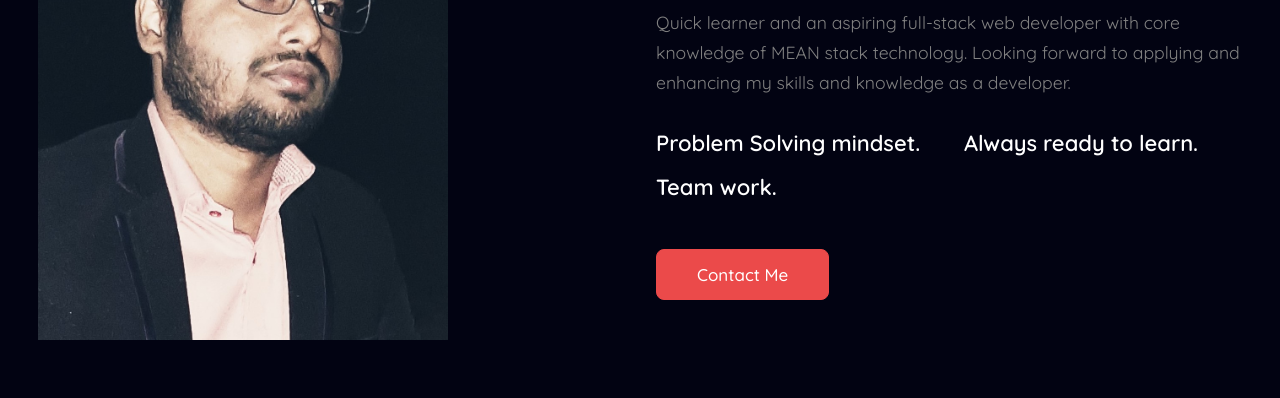
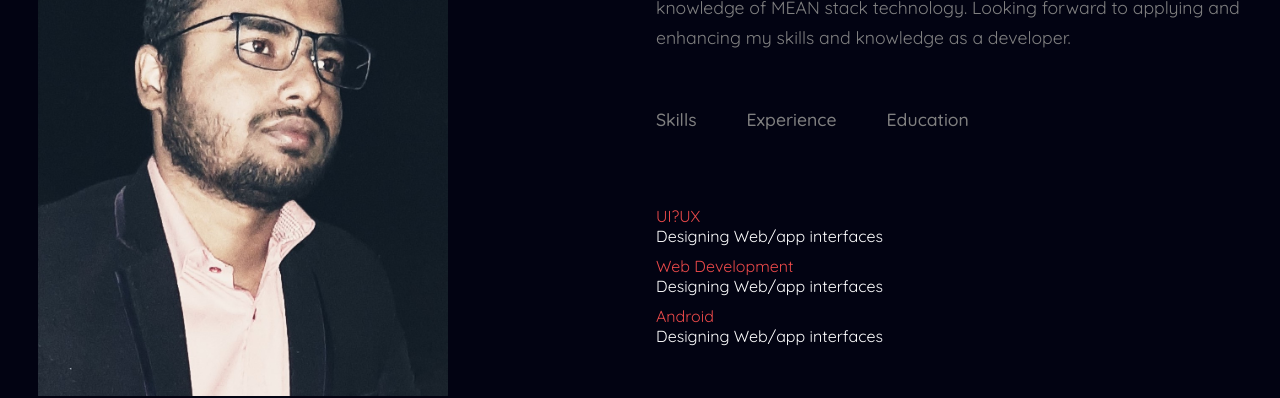
Before and after one commit to souvikbiswas2022/souvikbiswas2022.github.io, a plain HTML site: page index.html in a window 1280 px wide. Shown: the part 801-1199 px from the top of the page. Drawn offline with nearby package versions, Linux system fonts and the light colour scheme.

Commit message:
done today

```diff
--- a/index.html
+++ b/index.html
@@ -32,7 +32,7 @@
             <h4>Hello</h4>
             <h1>I'M Souvik <br><span>Biswas</span></h1>
             <h3>Full Stack Web Developer</h3>
-            <a href="#" class="btn">Resume</a>
+            <a href="/img/Souvik Bisaws_CV.pdf" download class="btn">Resume</a>
         </div>
 
     </section>
@@ -49,7 +49,7 @@
             <p>Quick learner and an aspiring full-stack web developer with core knowledge of MEAN stack technology. Looking forward to applying and enhancing my skills and knowledge as a developer.
             </p>
             <div class="about-gri">
-                <div class="about-in">
+                <!-- <div class="about-in">
                     <h5>Problem Solving mindset.</h5>
                 </div>
                 <div class="about-in">
@@ -60,9 +60,45 @@
                 </div>
                 <div class="about-in">
                     <h5></h5>
+                </div> -->
+
+             <div>
+                <div class="tab-titles">
+                    <p class="tab-links active-link" onclick="opentab('skills')">Skills</p>
+                    <p class="tab-links" onclick="opentab('experiences')">Experience</p>
+                    <p class="tab-links" onclick="opentab('education')">Education</p>
                 </div>
-            </div>
-             <a href="#" class="btn">Contact Me</a>
+                <div class="tab-contents active-tab" id="skills">
+
+                      <ul>
+                          <li><span>UI?UX</span><br>Designing Web/app interfaces</li>
+                          <li><span>Web Development</span><br>Designing Web/app interfaces</li>
+                          <li><span>Android</span><br>Designing Web/app interfaces</li>
+                      </ul>
+
+                </div>
+                <div class="tab-contents" id="experiences">
+
+                        <ul>
+                            <li><span>UI?UX</span><br>Designing Web/app interfaces</li>
+                            <li><span>Web Development</span><br>Designing Web/app interfaces</li>
+                            <li><span>Android</span><br>Designing Web/app interfaces</li>
+                        </ul>
+
+                </div>
+                <div class="tab-contents" id="education">
+
+                        <ul>
+                            <li><span>2012</span><br>Designing Web/app interfaces</li>
+                            <li><span>2018</span><br>Designing Web/app interfaces</li>
+                            <li><span>2021</span><br>Designing Web/app interfaces</li>
+                        </ul>
+
+                </div>
+
+             </div>
+               </div>
+             <a href="#contact" class="btn">Contact Me</a>
         </div>
     </section>
   <!-- --------------- -->
--- a/script.js
+++ b/script.js
@@ -33,3 +33,30 @@ const sr=ScrollReveal({
 sr.reveal(".home-text",{delay:190,origin:"bottom"})
 
 sr.reveal(".about,.services,.portfolio,.contact",{delay:200,origin:"bottom"})
+
+
+
+
+
+
+
+
+
+var tablinks=document.getElementsByClassName("tab-links");
+var tabcontents=document.getElementsByClassName("tab-contents");
+
+function opentab(tabname){
+
+for(tablink of tablinks){
+    tablink.classList.remove("active-links")
+}
+
+for(tabcontent of tabcontents){
+    tabcontent.classList.remove("active-tab")
+}
+
+event.currentTarget.classList.add("active-link")
+
+document.getElementById(tabname).classList.add("active-tab")
+
+}
--- a/style.css
+++ b/style.css
@@ -202,7 +202,78 @@ font-weight: 600;
     width: 70%;
 
 }
+/* >>>>>>>>>>>>>>>>>>>>>>>>>>>>>>>>>>>>>>>>>>>>>>>>>>>>>>>>>>>>> */
 
+
+
+.tab-titles{
+
+    display: flex;
+    margin: 20px 0 40px;
+
+
+}
+
+.tab-links{
+
+    margin-right: 50px;
+    font-size: 18px;
+    font-weight: 500;
+    cursor: pointer;
+    position: relative;
+
+}
+
+.tab-links ::after{
+    content: '';
+    width: 0;
+    height: 3px;
+    background: #ff004f;
+    position: absolute;
+    left: 0;
+    bottom: -8px;
+    transition: 0.5s;
+
+}
+
+.tab-links.active-link ::after{
+
+ width: 50%;
+
+ }
+
+ .tab-contents ul li{
+
+   list-style: none;
+   margin: 10px 0;
+
+ }
+
+ .tab-contents ul li span {
+    color:var(--main-color);
+    font-size: 16px;
+ }
+
+ .tab-contents{
+    display: none;
+ }
+
+ .tab-contents.active-tab{
+    display: block;
+ }
+
+
+ .tab-links:hover{
+    transform: scale(1.01) translateY(-5px);
+    transition: all .40s ease;
+    color: var(--main-color);
+}
+
+
+
+
+
+/* >>>>>>>>>>>>>>>>>>>>>>>>>>>>>>>>>>>>>>>>>>>>>>>>>>>>>>>>>>>>> */
 
 
 
@@ -540,7 +611,7 @@ section{
 
 
 
-/*
+
 
 
 @media all and (min-width:200px) and (max-width:450px){
```
Also changed, not shown: 1 other file.
